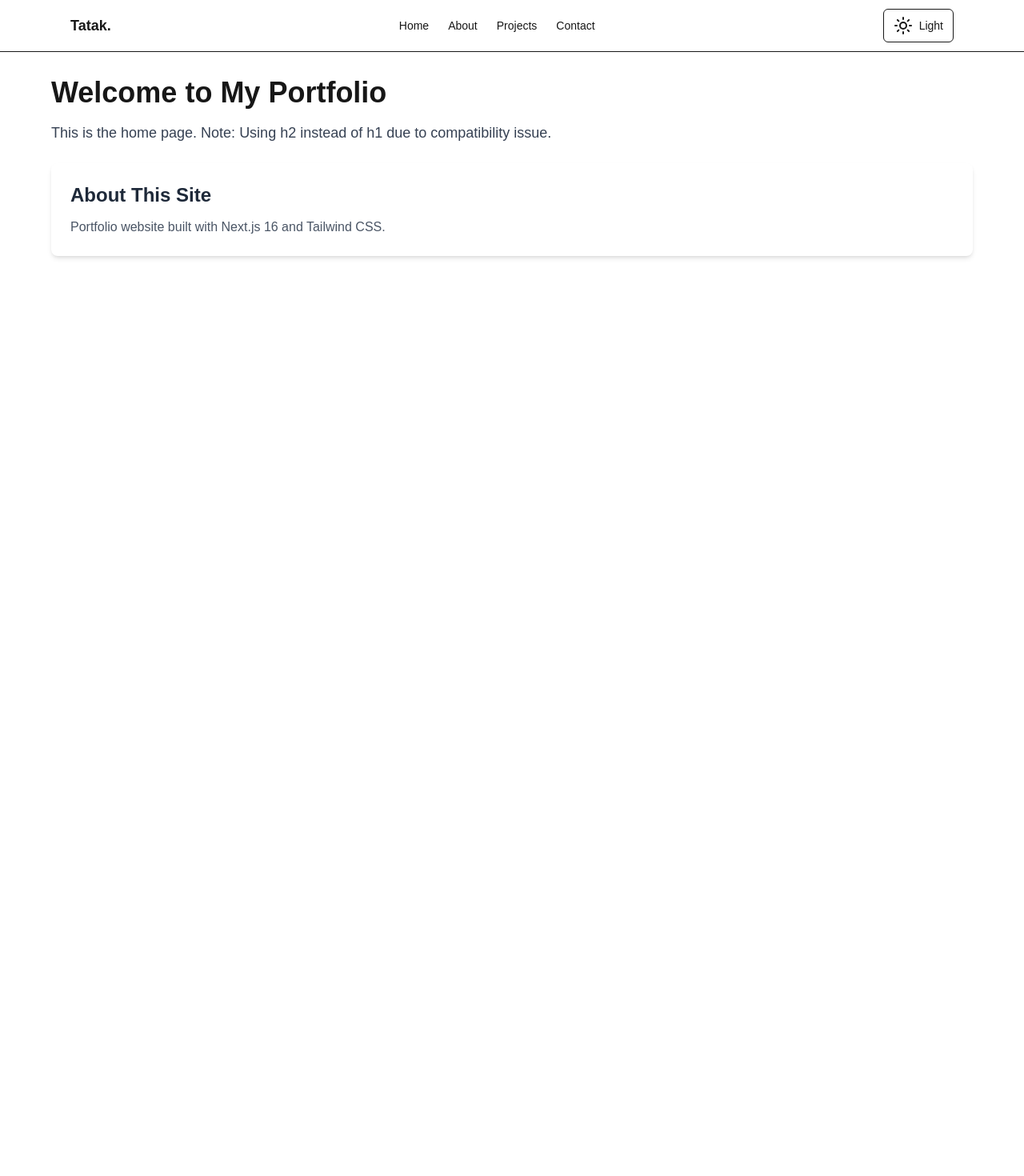
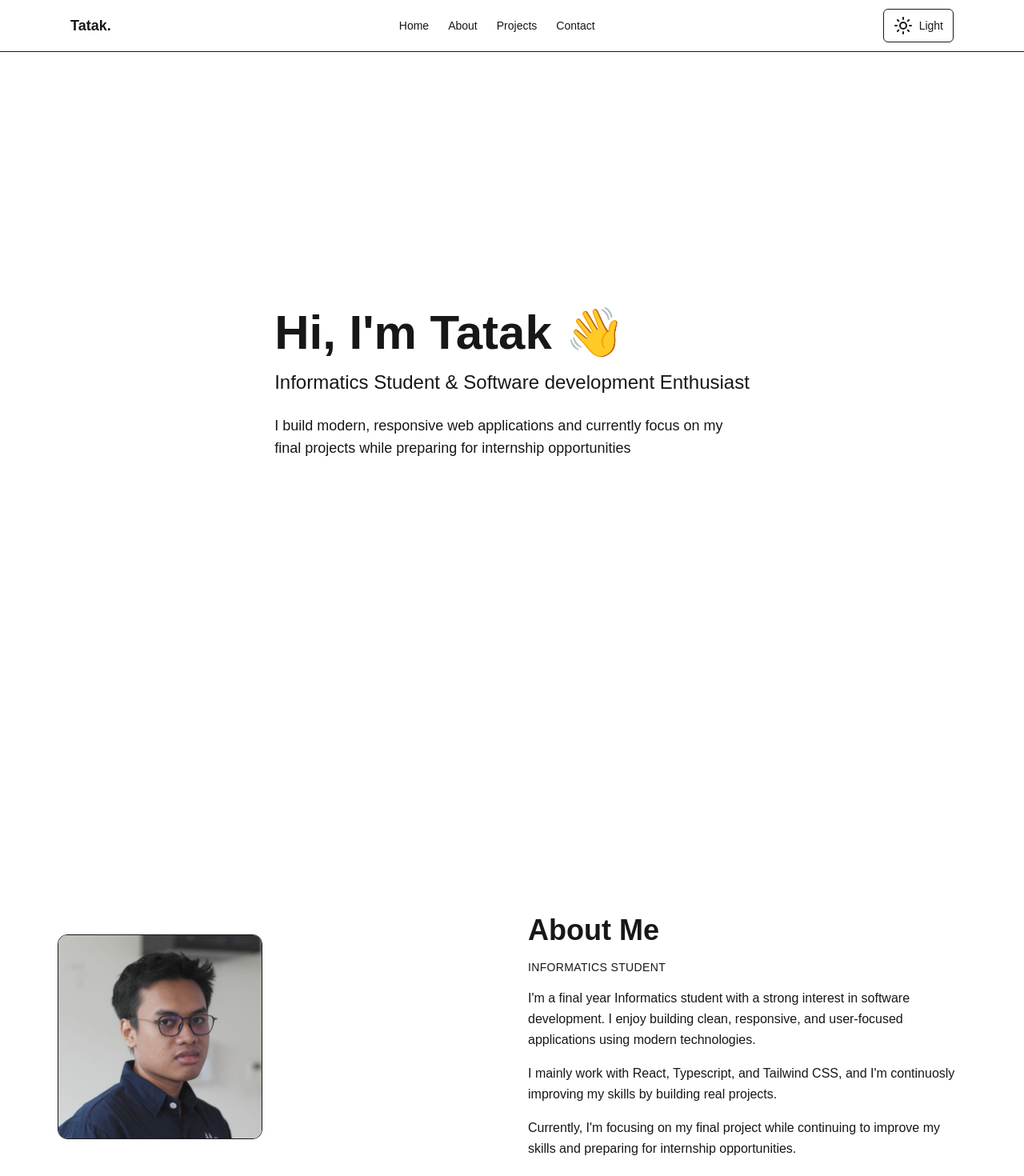
Before and after one commit to TatakAdi/Portofolio-Website, a Next.js app: page / in a window 1280 px wide. Shown: the top 1470 px of the page at 80% size. Before the commit the page ends 864 px from the top, so only its background shows below. Built offline with nearby package versions, Linux system fonts and the light colour scheme.

Commit message:
feat: add hero & About section

```diff
--- a/app/page.tsx
+++ b/app/page.tsx
@@ -1,21 +1,11 @@
+import About from "@/components/sections/About";
+import Hero from "@/components/sections/Hero";
+
 export default function Home() {
   return (
     <div className="min-h-screen  px-6 py-8">
-      <div className="max-w-6xl mx-auto">
-        <h2 className="text-4xl font-bold  mb-4">Welcome to My Portfolio</h2>
-        <p className="text-lg text-gray-700 mb-6">
-          This is the home page. Note: Using h2 instead of h1 due to
-          compatibility issue.
-        </p>
-        <div className="bg-white p-6 rounded-lg shadow-md">
-          <h2 className="text-2xl font-semibold text-gray-800 mb-3">
-            About This Site
-          </h2>
-          <p className="text-gray-600">
-            Portfolio website built with Next.js 16 and Tailwind CSS.
-          </p>
-        </div>
-      </div>
+      <Hero />
+      <About />
     </div>
   );
 }
--- a/components/layout/Navbar.tsx
+++ b/components/layout/Navbar.tsx
@@ -17,7 +17,7 @@ export default function Navbar() {
 
   console.log("Navbar rendered");
   return (
-    <header className="fixed top-0 z-50 w-full border-b ">
+    <header className="fixed top-0 z-50 w-full border-b bg-transparent ">
       <nav className="mx-auto flex h-16 max-w-6xl items-center justify-between px-6">
         {/*Logo */}
         <Link href={"/"} className="text-lg font-bold ">
--- a/components/sections/About.tsx
+++ b/components/sections/About.tsx
@@ -0,0 +1,49 @@
+"use client";
+
+import { useInView } from "@/hooks/useInView";
+
+export default function About() {
+  const { ref, isVisible } = useInView();
+  return (
+    <section
+      id="about"
+      className="w-full min-h-screen flex items-center justify-center px-6 md:px-12"
+    >
+      <div
+        ref={ref}
+        className={`max-w-6xl w-full grid grid-cols-1 md:grid-cols-2 gap-10 items-center transition-all duration-700 ease-out ${
+          isVisible ? "opacity-100 translate-y-0" : "opacity-0 translate-y-8"
+        }`}
+      >
+        <div className="flex justify-center md:justify-start">
+          <div className="w-48 h-48 md:w-64 md:h-64 rounded-xl overflow-hidden border border-border">
+            <img
+              src="FotoDiri3.jpg"
+              alt="Profile Photo"
+              className="w-full h-full object-cover"
+            />
+          </div>
+        </div>
+        <div className="space-y-4">
+          <h2 className="text-3xl md:text-4xl font-semibold">About Me</h2>
+          <p className="text-muted-foreground text-sm uppercase tracking-wide">
+            Informatics Student
+          </p>
+          <p className="text-base leading-relaxed text-foreground">
+            I'm a final year Informatics student with a strong interest in
+            software development. I enjoy building clean, responsive, and
+            user-focused applications using modern technologies.
+          </p>
+          <p className="text-base leading-relaxed text-foreground">
+            I mainly work with React, Typescript, and Tailwind CSS, and I'm
+            continuosly improving my skills by building real projects.
+          </p>
+          <p className="text-base leading-relaxed text-foreground">
+            Currently, I'm focusing on my final project while continuing to
+            improve my skills and preparing for internship opportunities.
+          </p>
+        </div>
+      </div>
+    </section>
+  );
+}
--- a/components/sections/Hero.tsx
+++ b/components/sections/Hero.tsx
@@ -0,0 +1,29 @@
+"use client";
+
+import { useInView } from "@/hooks/useInView";
+
+export default function Hero() {
+  const { ref, isVisible } = useInView();
+  return (
+    <section id="hero" className="min-h-screen flex items-center px-6 md:px-12">
+      <div
+        ref={ref}
+        className={`max-w-6xl mx-auto
+      transition-all duration-700 ease-out
+      ${isVisible ? "opacity-100 translate-y-0" : "opacity-0 translate-y-8"}
+      `}
+      >
+        <h2 className="text-4xl md:text-6xl font-bold mb-4">
+          Hi, I'm Tatak 👋
+        </h2>
+        <p className="text-xl md:text-2xl text-muted-foreground mb-6">
+          Informatics Student & Software development Enthusiast
+        </p>
+        <p className="text-base md:text-lg max-w-xl text-foreground mb-8">
+          I build modern, responsive web applications and currently focus on my
+          final projects while preparing for internship opportunities
+        </p>
+      </div>
+    </section>
+  );
+}
--- /dev/null
+++ b/hooks/useInView.ts
@@ -0,0 +1,24 @@
+import { useEffect, useRef, useState } from "react";
+
+export function useInView() {
+  const ref = useRef<HTMLDivElement | null>(null);
+  const [isVisible, setIsVisible] = useState(false);
+
+  useEffect(() => {
+    if (!ref.current) return;
+
+    const observer = new IntersectionObserver(
+      ([entry]) => {
+        if (entry.isIntersecting) {
+          setIsVisible(true);
+          observer.disconnect();
+        }
+      },
+      { threshold: 0.2 }
+    );
+
+    observer.observe(ref.current);
+    return () => observer.disconnect();
+  }, []);
+  return { ref, isVisible };
+}
```
Also changed, not shown: public/FotoDiri3.jpg (added).
